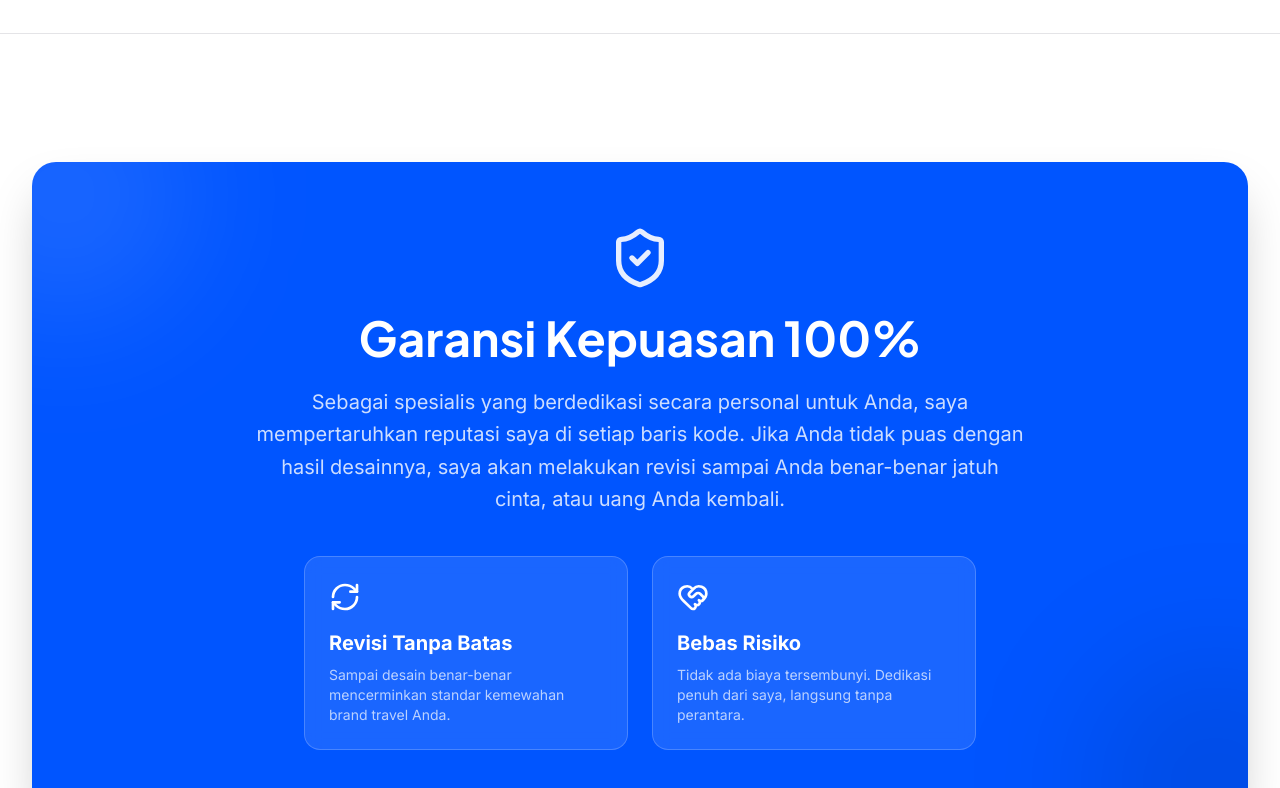
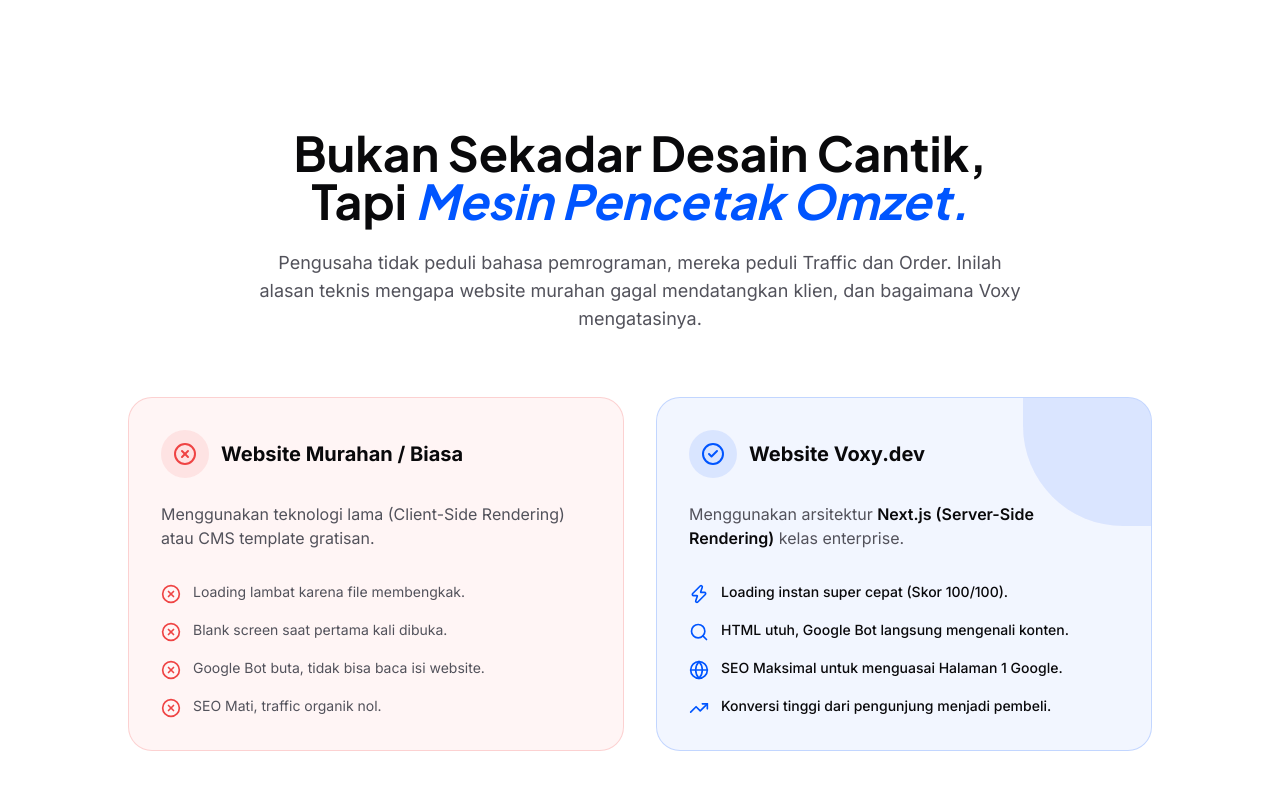
Before and after one commit to damosfxa/landingpage, a Next.js app: page / in a window 1280 px wide. Shown: the part 3080-3868 px from the top of the page. Built offline with nearby package versions, Linux system fonts and the light colour scheme.

Commit message:
feat: add Tech Advantage section highlighting SSR over CSR

```diff
--- a/src/app/page.tsx
+++ b/src/app/page.tsx
@@ -8,6 +8,7 @@
 import { PricingSection } from "@/components/sections/pricing"
 import { FAQSection } from "@/components/sections/faq"
 import { FloatingWA } from "@/components/floating-wa"
+import { TechAdvantageSection } from "@/components/sections/tech-advantage"
 
 export default function Home() {
   return (
@@ -22,6 +23,7 @@
           <AboutSection />
         </section>
         <FeaturesSection />
+        <TechAdvantageSection />
         <GuaranteeSection />
         <PricingSection />
         <FAQSection />
--- /dev/null
+++ b/src/components/sections/tech-advantage.tsx
@@ -0,0 +1,108 @@
+"use client"
+
+import { motion } from "framer-motion"
+import { CheckCircle2, XCircle, Zap, Search, Globe, TrendingUp } from "lucide-react"
+
+export function TechAdvantageSection() {
+  return (
+    <section id="teknologi" className="py-24 bg-background relative overflow-hidden">
+      {/* Background Decoration */}
+      <div className="absolute inset-0 bg-[radial-gradient(ellipse_at_center,_var(--tw-gradient-stops))] from-primary/5 via-background to-background pointer-events-none" />
+
+      <div className="container mx-auto px-6 relative z-10">
+        <div className="text-center max-w-3xl mx-auto mb-16">
+          <motion.h2
+            initial={{ opacity: 0, y: 20 }}
+            whileInView={{ opacity: 1, y: 0 }}
+            viewport={{ once: true }}
+            transition={{ duration: 0.5 }}
+            className="font-serif text-3xl md:text-4xl lg:text-5xl font-bold text-foreground mb-6"
+          >
+            Bukan Sekadar Desain Cantik,<br className="hidden md:block" /> Tapi <span className="text-primary italic">Mesin Pencetak Omzet.</span>
+          </motion.h2>
+          <motion.p
+            initial={{ opacity: 0, y: 20 }}
+            whileInView={{ opacity: 1, y: 0 }}
+            viewport={{ once: true }}
+            transition={{ duration: 0.5, delay: 0.1 }}
+            className="text-lg text-muted-foreground"
+          >
+            Pengusaha tidak peduli bahasa pemrograman, mereka peduli Traffic dan Order. Inilah alasan teknis mengapa website murahan gagal mendatangkan klien, dan bagaimana Voxy mengatasinya.
+          </motion.p>
+        </div>
+
+        <div className="grid md:grid-cols-2 gap-8 max-w-5xl mx-auto">
+          {/* Card: Web Biasa */}
+          <motion.div
+            initial={{ opacity: 0, x: -20 }}
+            whileInView={{ opacity: 1, x: 0 }}
+            viewport={{ once: true }}
+            transition={{ duration: 0.5, delay: 0.2 }}
+            className="rounded-3xl border border-destructive/20 bg-destructive/5 p-8 flex flex-col h-full"
+          >
+            <div className="flex items-center gap-3 mb-6">
+              <div className="p-3 rounded-full bg-destructive/10 text-destructive">
+                <XCircle className="w-6 h-6" />
+              </div>
+              <h3 className="text-xl font-bold text-foreground">Website Murahan / Biasa</h3>
+            </div>
+
+            <p className="text-muted-foreground mb-8">
+              Menggunakan teknologi lama (Client-Side Rendering) atau CMS template gratisan.
+            </p>
+
+            <ul className="space-y-4 mt-auto">
+              {[
+                "Loading lambat karena file membengkak.",
+                "Blank screen saat pertama kali dibuka.",
+                "Google Bot buta, tidak bisa baca isi website.",
+                "SEO Mati, traffic organik nol.",
+              ].map((item, i) => (
+                <li key={i} className="flex items-start gap-3">
+                  <XCircle className="w-5 h-5 text-destructive shrink-0 mt-0.5" />
+                  <span className="text-sm text-muted-foreground">{item}</span>
+                </li>
+              ))}
+            </ul>
+          </motion.div>
+
+          {/* Card: Voxy */}
+          <motion.div
+            initial={{ opacity: 0, x: 20 }}
+            whileInView={{ opacity: 1, x: 0 }}
+            viewport={{ once: true }}
+            transition={{ duration: 0.5, delay: 0.3 }}
+            className="rounded-3xl border border-primary/20 bg-primary/5 p-8 flex flex-col h-full relative overflow-hidden"
+          >
+            <div className="absolute top-0 right-0 w-32 h-32 bg-primary/10 rounded-bl-[100px] -z-10" />
+
+            <div className="flex items-center gap-3 mb-6">
+              <div className="p-3 rounded-full bg-primary/10 text-primary">
+                <CheckCircle2 className="w-6 h-6" />
+              </div>
+              <h3 className="text-xl font-bold text-foreground">Website Voxy.dev</h3>
+            </div>
+
+            <p className="text-muted-foreground mb-8">
+              Menggunakan arsitektur <strong className="text-foreground font-semibold">Next.js (Server-Side Rendering)</strong> kelas enterprise.
+            </p>
+
+            <ul className="space-y-4 mt-auto">
+              {[
+                { icon: <Zap className="w-5 h-5 text-primary" />, text: "Loading instan super cepat (Skor 100/100)." },
+                { icon: <Search className="w-5 h-5 text-primary" />, text: "HTML utuh, Google Bot langsung mengenali konten." },
+                { icon: <Globe className="w-5 h-5 text-primary" />, text: "SEO Maksimal untuk menguasai Halaman 1 Google." },
+                { icon: <TrendingUp className="w-5 h-5 text-primary" />, text: "Konversi tinggi dari pengunjung menjadi pembeli." },
+              ].map((item, i) => (
+                <li key={i} className="flex items-start gap-3">
+                  <span className="shrink-0 mt-0.5">{item.icon}</span>
+                  <span className="text-sm font-medium text-foreground">{item.text}</span>
+                </li>
+              ))}
+            </ul>
+          </motion.div>
+        </div>
+      </div>
+    </section>
+  )
+}
```
